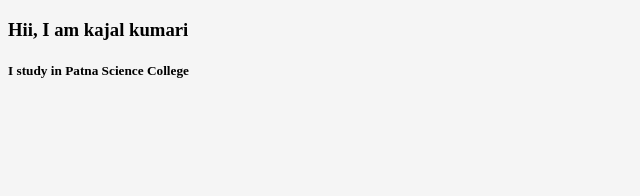
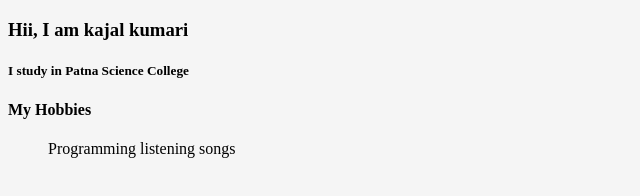
Before and after one commit to Developers-codz/kajal-site, a plain HTML site: page index.html in a window 1280 px wide. Shown: the whole page, without its empty margins (0-640 px from the left). Drawn offline with Linux system fonts and the light colour scheme.

Commit message:
feat-added hobbies

```diff
--- a/index.html
+++ b/index.html
@@ -13,6 +13,13 @@
     <h5>
         I study in Patna Science College
     </h5>
+    <h4>
+        My Hobbies
+    </h4>
+    <ul>
+        Programming
+        listening songs
+    </ul>
 
 </body>
 </html>
```
